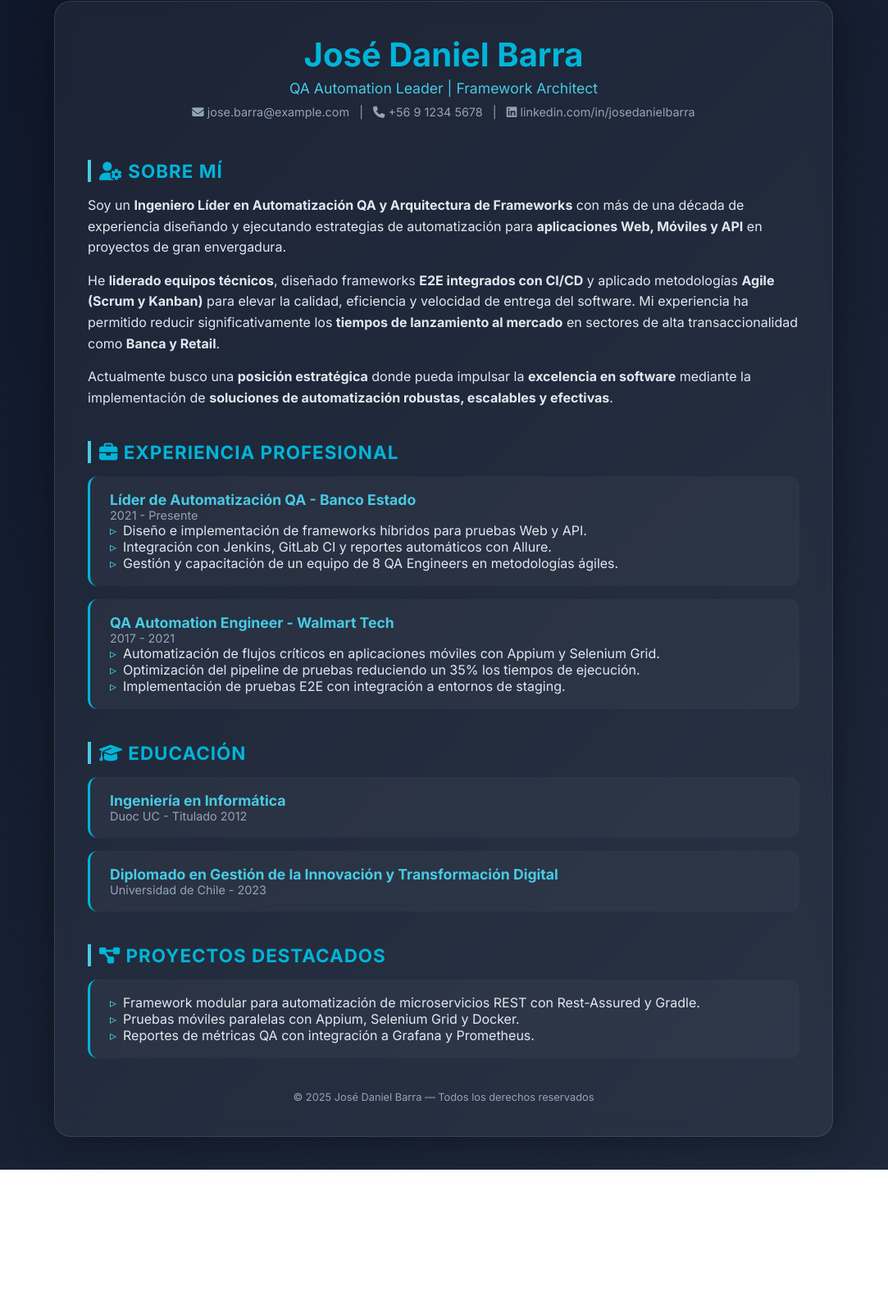
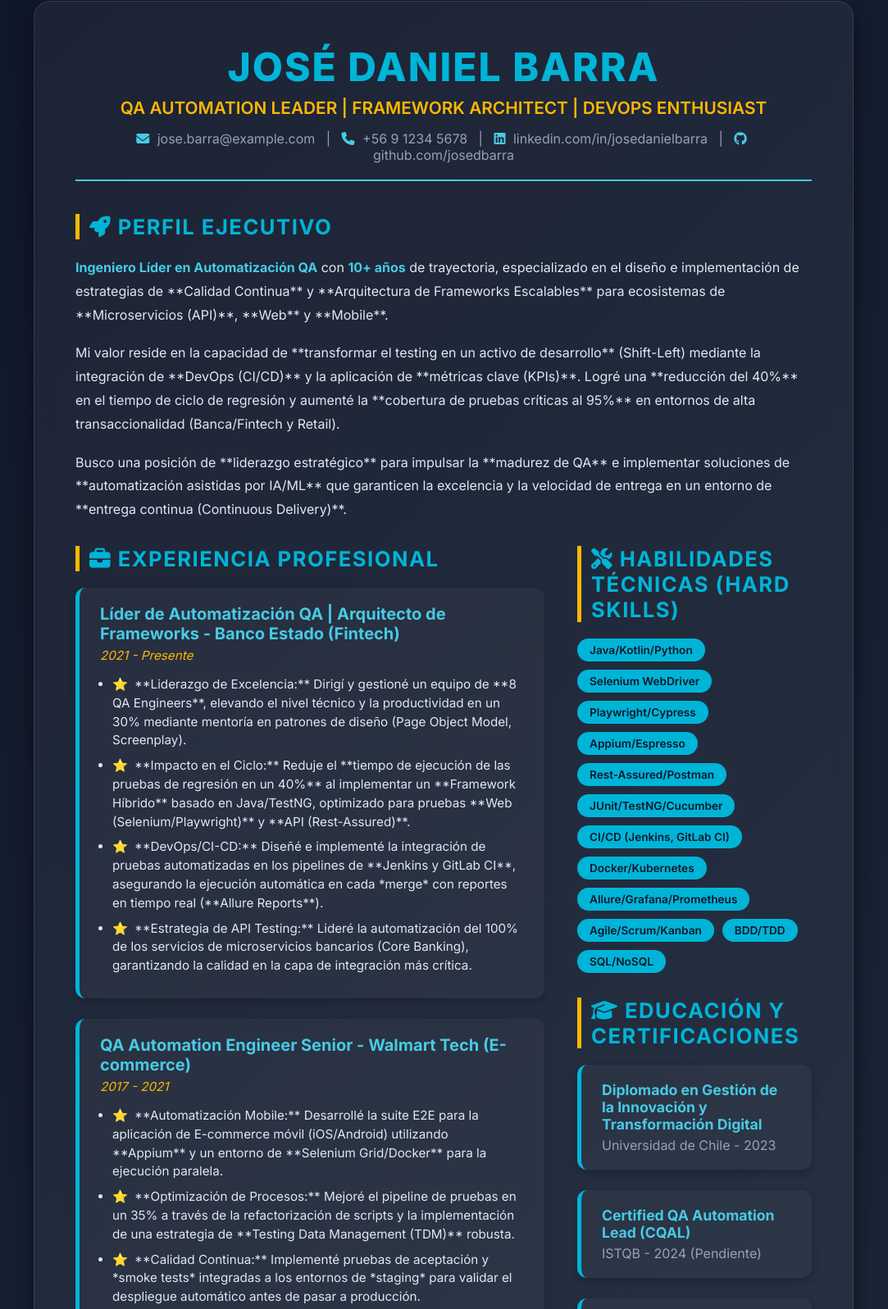
Before and after one commit to jdbarra01/portfolio-cv, a plain HTML site: page index.html in a window 1280 px wide. Shown: the part 39-1636 px from the top of the page at 82% size, without its empty margins (99-1182 px from the left). Before the commit the page ends 1466 px from the top, so only its background shows below. Drawn offline with Linux system fonts and the light colour scheme.

Commit message:
Cambio de stily

```diff
--- a/index.html
+++ b/index.html
@@ -3,16 +3,16 @@
 <head>
   <meta charset="UTF-8">
   <meta name="viewport" content="width=device-width, initial-scale=1.0">
-  <title>José Daniel Barra - QA Automation Leader</title>
+  <title>José Daniel Barra - QA Automation Leader | Framework Architect</title>
 
-  <!-- Fuente e íconos -->
-  <link href="https://fonts.googleapis.com/css2?family=Inter:wght@300;400;600;700&display=swap" rel="stylesheet">
+  <link href="https://fonts.googleapis.com/css2?family=Inter:wght@300;400;600;700;800&display=swap" rel="stylesheet">
   <script src="https://kit.fontawesome.com/a2e0b1b6f4.js" crossorigin="anonymous"></script>
 
   <style>
     :root {
       --primary: #00b4d8;
       --secondary: #48cae4;
+      --accent: #ffb703; /* Nuevo color de acento */
       --bg-dark: #0f172a;
       --bg-card: rgba(255, 255, 255, 0.05);
       --text-light: #e2e8f0;
@@ -33,96 +33,163 @@
     }
 
     .container {
-      max-width: 950px;
+      max-width: 1000px; /* Aumento de ancho */
       margin: auto;
       background: var(--bg-card);
       border-radius: 20px;
       backdrop-filter: blur(12px);
-      padding: 40px;
-      box-shadow: 0 0 50px rgba(0,0,0,0.4);
+      padding: 50px; /* Más padding */
+      box-shadow: 0 10px 30px rgba(0,0,0,0.5); /* Sombra más intensa */
       border: 1px solid rgba(255,255,255,0.1);
-      transition: transform 0.3s ease;
-    }
-
-    .container:hover {
-      transform: translateY(-3px);
     }
 
     header {
       text-align: center;
-      margin-bottom: 50px;
+      margin-bottom: 40px;
+      border-bottom: 2px solid var(--secondary);
+      padding-bottom: 20px;
     }
 
     header h1 {
-      font-size: 2.5rem;
+      font-size: 3rem; /* Tamaño más grande */
       color: var(--primary);
+      font-weight: 800; /* Más peso */
+      letter-spacing: 2px;
     }
 
     header p.role {
-      font-size: 1.1rem;
-      color: var(--secondary);
-      margin-top: 6px;
+      font-size: 1.3rem; /* Más grande */
+      color: var(--accent); /* Color de acento */
+      margin-top: 8px;
+      font-weight: 600;
     }
 
     header .contact {
-      margin-top: 10px;
+      margin-top: 15px;
       color: var(--text-gray);
-      font-size: 0.9rem;
+      font-size: 1rem; /* Más grande */
+    }
+
+    header .contact i {
+      color: var(--secondary);
+      margin-right: 5px;
+    }
+
+    .content-grid {
+      display: grid;
+      grid-template-columns: 2fr 1fr; /* Experiencia a la izquierda, Habilidades a la derecha */
+      gap: 40px;
     }
 
     section {
-      margin-bottom: 40px;
+      margin-bottom: 30px;
     }
 
     section h2 {
-      font-size: 1.4rem;
+      font-size: 1.6rem;
       color: var(--primary);
-      border-left: 4px solid var(--secondary);
-      padding-left: 10px;
-      margin-bottom: 16px;
+      border-left: 5px solid var(--accent); /* Color de acento */
+      padding-left: 12px;
+      margin-bottom: 20px;
       text-transform: uppercase;
-      letter-spacing: 1px;
+      letter-spacing: 1.5px;
+      font-weight: 700;
     }
 
     .profile p {
-      margin-bottom: 15px;
-      line-height: 1.6;
+      margin-bottom: 18px;
+      line-height: 1.8;
       color: var(--text-light);
+      font-size: 1rem;
+    }
+
+    .profile p strong {
+      color: var(--secondary);
     }
 
     .card {
       background: rgba(255,255,255,0.03);
       border-radius: 12px;
-      padding: 18px 24px;
-      margin-bottom: 16px;
-      border-left: 3px solid var(--primary);
-      transition: background 0.3s ease, transform 0.3s ease;
+      padding: 20px 25px;
+      margin-bottom: 25px;
+      border-left: 5px solid var(--primary);
+      transition: all 0.3s ease;
+      box-shadow: 0 4px 10px rgba(0,0,0,0.2);
     }
 
     .card:hover {
       background: rgba(255,255,255,0.08);
-      transform: translateX(5px);
+      transform: translateY(-5px);
+      box-shadow: 0 8px 20px rgba(0,0,0,0.3);
     }
 
     .card h3 {
-      font-size: 1.1rem;
+      font-size: 1.25rem;
       color: var(--secondary);
+      margin-bottom: 5px;
     }
 
-    .card p {
-      color: var(--text-gray);
-      font-size: 0.9rem;
+    .card p.time {
+      color: var(--accent);
+      font-size: 0.95rem;
+      font-style: italic;
+      margin-bottom: 15px;
     }
 
-    ul {
+    .card ul {
+      padding-left: 15px;
+      margin-top: 10px;
+    }
+
+    .card ul li {
+      margin-bottom: 8px;
+      line-height: 1.5;
+      color: var(--text-light);
+      font-size: 0.95rem;
+    }
+
+    ul.skill-list {
         list-style: none;
         padding-left: 0;
+        display: flex;
+        flex-wrap: wrap;
+        gap: 10px;
     }
 
-    ul li::before {
+    .skill-list li {
+        background-color: var(--primary);
+        color: var(--bg-dark);
+        padding: 6px 15px;
+        border-radius: 20px;
+        font-weight: 600;
+        font-size: 0.85rem;
+        transition: background-color 0.3s;
+    }
+
+    .skill-list li:hover {
+        background-color: var(--secondary);
+    }
+
+    /* Para listas dentro de la experiencia */
+    .experience ul li::before {
+      content: "⭐";
+      color: var(--accent);
+      margin-right: 8px;
+    }
+
+    /* Para listas dentro de proyectos/educación (puntos) */
+    .projects ul li::before, .education ul li::before {
       content: "▹";
       color: var(--secondary);
       margin-right: 8px;
+    }
+
+    .education .card h3 {
+        font-size: 1.1rem;
+    }
+
+    .education .card p {
+        color: var(--text-gray);
     }
 
     footer {
@@ -130,15 +197,16 @@
       font-size: 0.8rem;
       color: var(--text-gray);
       margin-top: 40px;
+      border-top: 1px solid rgba(255,255,255,0.1);
+      padding-top: 20px;
     }
 
-    @media (max-width: 700px) {
+    @media (max-width: 900px) {
+      .content-grid {
+        grid-template-columns: 1fr;
+      }
       .container {
-        padding: 25px;
-      }
-
-      header h1 {
-        font-size: 2rem;
+        padding: 30px;
       }
     }
   </style>
@@ -147,92 +215,123 @@
 <body>
   <div class="container">
 
-    <!-- Encabezado -->
     <header>
-      <h1>José Daniel Barra</h1>
-      <p class="role">QA Automation Leader | Framework Architect</p>
+      <h1>JOSÉ DANIEL BARRA</h1>
+      <p class="role">QA AUTOMATION LEADER | FRAMEWORK ARCHITECT | DEVOPS ENTHUSIAST</p>
       <p class="contact">
         <i class="fas fa-envelope"></i> jose.barra@example.com &nbsp; | &nbsp;
         <i class="fas fa-phone"></i> +56 9 1234 5678 &nbsp; | &nbsp;
-        <i class="fab fa-linkedin"></i> linkedin.com/in/josedanielbarra
+        <i class="fab fa-linkedin"></i> linkedin.com/in/josedanielbarra &nbsp; | &nbsp;
+        <i class="fab fa-github"></i> github.com/josedbarra
       </p>
     </header>
 
-    <!-- Perfil -->
     <section class="profile">
-      <h2><i class="fas fa-user-cog"></i> Sobre mí</h2>
+      <h2><i class="fas fa-rocket"></i> Perfil Ejecutivo</h2>
       <p>
-        Soy un <strong>Ingeniero Líder en Automatización QA y Arquitectura de Frameworks</strong> con más de una década de experiencia diseñando y ejecutando estrategias de automatización para
-        <strong>aplicaciones Web, Móviles y API</strong> en proyectos de gran envergadura.
+        <strong>Ingeniero Líder en Automatización QA</strong> con <strong>10+ años</strong> de trayectoria, especializado en el diseño e implementación de estrategias de **Calidad Continua** y **Arquitectura de Frameworks Escalables** para ecosistemas de **Microservicios (API)**, **Web** y **Mobile**.
       </p>
       <p>
-        He <strong>liderado equipos técnicos</strong>, diseñado frameworks <strong>E2E integrados con CI/CD</strong> y aplicado metodologías
-        <strong>Agile (Scrum y Kanban)</strong> para elevar la calidad, eficiencia y velocidad de entrega del software.
-        Mi experiencia ha permitido reducir significativamente los <strong>tiempos de lanzamiento al mercado</strong> en sectores de alta transaccionalidad como
-        <strong>Banca y Retail</strong>.
+        Mi valor reside en la capacidad de **transformar el testing en un activo de desarrollo** (Shift-Left) mediante la integración de **DevOps (CI/CD)** y la aplicación de **métricas clave (KPIs)**. Logré una **reducción del 40%** en el tiempo de ciclo de regresión y aumenté la **cobertura de pruebas críticas al 95%** en entornos de alta transaccionalidad (Banca/Fintech y Retail).
       </p>
       <p>
-        Actualmente busco una <strong>posición estratégica</strong> donde pueda impulsar la <strong>excelencia en software</strong> mediante la implementación de
-        <strong>soluciones de automatización robustas, escalables y efectivas</strong>.
+        Busco una posición de **liderazgo estratégico** para impulsar la **madurez de QA** e implementar soluciones de **automatización asistidas por IA/ML** que garanticen la excelencia y la velocidad de entrega en un entorno de **entrega continua (Continuous Delivery)**.
       </p>
     </section>
 
-    <!-- Experiencia -->
+    <div class="content-grid">
+      <div>
         <section class="experience">
           <h2><i class="fas fa-briefcase"></i> Experiencia Profesional</h2>
 
           <div class="card">
-        <h3>Líder de Automatización QA - Banco Estado</h3>
-        <p>2021 - Presente</p>
+            <h3>Líder de Automatización QA | Arquitecto de Frameworks - Banco Estado (Fintech)</h3>
+            <p class="time">2021 - Presente</p>
             <ul>
-          <li>Diseño e implementación de frameworks híbridos para pruebas Web y API.</li>
-          <li>Integración con Jenkins, GitLab CI y reportes automáticos con Allure.</li>
-          <li>Gestión y capacitación de un equipo de 8 QA Engineers en metodologías ágiles.</li>
+              <li>**Liderazgo de Excelencia:** Dirigí y gestioné un equipo de **8 QA Engineers**, elevando el nivel técnico y la productividad en un 30% mediante mentoría en patrones de diseño (Page Object Model, Screenplay).</li>
+              <li>**Impacto en el Ciclo:** Reduje el **tiempo de ejecución de las pruebas de regresión en un 40%** al implementar un **Framework Híbrido** basado en Java/TestNG, optimizado para pruebas **Web (Selenium/Playwright)** y **API (Rest-Assured)**.</li>
+              <li>**DevOps/CI-CD:** Diseñé e implementé la integración de pruebas automatizadas en los pipelines de **Jenkins y GitLab CI**, asegurando la ejecución automática en cada *merge* con reportes en tiempo real (**Allure Reports**).</li>
+              <li>**Estrategia de API Testing:** Lideré la automatización del 100% de los servicios de microservicios bancarios (Core Banking), garantizando la calidad en la capa de integración más crítica.</li>
             </ul>
           </div>
 
           <div class="card">
-        <h3>QA Automation Engineer - Walmart Tech</h3>
-        <p>2017 - 2021</p>
+            <h3>QA Automation Engineer Senior - Walmart Tech (E-commerce)</h3>
+            <p class="time">2017 - 2021</p>
             <ul>
-          <li>Automatización de flujos críticos en aplicaciones móviles con Appium y Selenium Grid.</li>
-          <li>Optimización del pipeline de pruebas reduciendo un 35% los tiempos de ejecución.</li>
-          <li>Implementación de pruebas E2E con integración a entornos de staging.</li>
+              <li>**Automatización Mobile:** Desarrollé la suite E2E para la aplicación de E-commerce móvil (iOS/Android) utilizando **Appium** y un entorno de **Selenium Grid/Docker** para la ejecución paralela.</li>
+              <li>**Optimización de Procesos:** Mejoré el pipeline de pruebas en un 35% a través de la refactorización de scripts y la implementación de una estrategia de **Testing Data Management (TDM)** robusta.</li>
+              <li>**Calidad Continua:** Implementé pruebas de aceptación y *smoke tests* integradas a los entornos de *staging* para validar el despliegue automático antes de pasar a producción.</li>
             </ul>
           </div>
         </section>
 
-    <!-- Educación -->
+        <section class="projects">
+          <h2><i class="fas fa-cogs"></i> Proyectos de Arquitectura y Logros</h2>
+
+          <div class="card">
+            <ul>
+              <li>**Framework Modular para Microservicios:** Arquitectura de pruebas desacoplada con **Rest-Assured, Kotlin y Gradle**, que permite un *onboarding* de nuevos servicios en menos de 1 hora.</li>
+              <li>**Infraestructura de Pruebas con Docker:** Implementación de un ambiente de pruebas efímero (Test Environment as a Code) utilizando **Docker-Compose y Kubernetes** para pruebas móviles y web en paralelo.</li>
+              <li>**Métricas de Calidad Avanzadas:** Configuración de un dashboard de calidad con **Prometheus y Grafana** para la monitorización en tiempo real de la cobertura, la tasa de fallos y el tiempo de ciclo (Lead Time).</li>
+            </ul>
+          </div>
+        </section>
+      </div>
+
+      <div>
+        <section class="skills">
+          <h2><i class="fas fa-tools"></i> Habilidades Técnicas (Hard Skills)</h2>
+          <ul class="skill-list">
+            <li>Java/Kotlin/Python</li>
+            <li>Selenium WebDriver</li>
+            <li>Playwright/Cypress</li>
+            <li>Appium/Espresso</li>
+            <li>Rest-Assured/Postman</li>
+            <li>JUnit/TestNG/Cucumber</li>
+            <li>CI/CD (Jenkins, GitLab CI)</li>
+            <li>Docker/Kubernetes</li>
+            <li>Allure/Grafana/Prometheus</li>
+            <li>Agile/Scrum/Kanban</li>
+            <li>BDD/TDD</li>
+            <li>SQL/NoSQL</li>
+          </ul>
+        </section>
+
         <section class="education">
-      <h2><i class="fas fa-graduation-cap"></i> Educación</h2>
+          <h2><i class="fas fa-graduation-cap"></i> Educación y Certificaciones</h2>
+
+          <div class="card">
+            <h3>Diplomado en Gestión de la Innovación y Transformación Digital</h3>
+            <p>Universidad de Chile - 2023</p>
+          </div>
+
+          <div class="card">
+            <h3>Certified QA Automation Lead (CQAL)</h3>
+            <p>ISTQB - 2024 (Pendiente)</p>
+          </div>
 
           <div class="card">
             <h3>Ingeniería en Informática</h3>
             <p>Duoc UC - Titulado 2012</p>
           </div>
-
-      <div class="card">
-        <h3>Diplomado en Gestión de la Innovación y Transformación Digital</h3>
-        <p>Universidad de Chile - 2023</p>
-      </div>
         </section>
 
-    <!-- Proyectos -->
-    <section class="projects">
-      <h2><i class="fas fa-project-diagram"></i> Proyectos Destacados</h2>
+        <section class="soft-skills">
+          <h2><i class="fas fa-handshake"></i> Liderazgo y Soft Skills</h2>
+          <ul>
+            <li>Visión Estratégica de QA</li>
+            <li>Mentoría y Desarrollo de Equipos</li>
+            <li>Comunicación Inter-funcional (Devs, POs)</li>
+            <li>Resolución Proactiva de Problemas</li>
+            <li>Gestión de Stakeholders</li>
+          </ul>
+        </section>
+      </div>
+    </div>
 
-      <div class="card">
-        <ul>
-          <li>Framework modular para automatización de microservicios REST con Rest-Assured y Gradle.</li>
-          <li>Pruebas móviles paralelas con Appium, Selenium Grid y Docker.</li>
-          <li>Reportes de métricas QA con integración a Grafana y Prometheus.</li>
-        </ul>
-      </div>
-    </section>
-
-    <!-- Footer -->
     <footer>
-      © 2025 José Daniel Barra — Todos los derechos reservados
+      © 2025 José Daniel Barra — Perfil optimizado para ATS y visibilidad estratégica.
     </footer>
   </div>
 </body>
```
Lines whose indentation alone changed are shown as unchanged.
